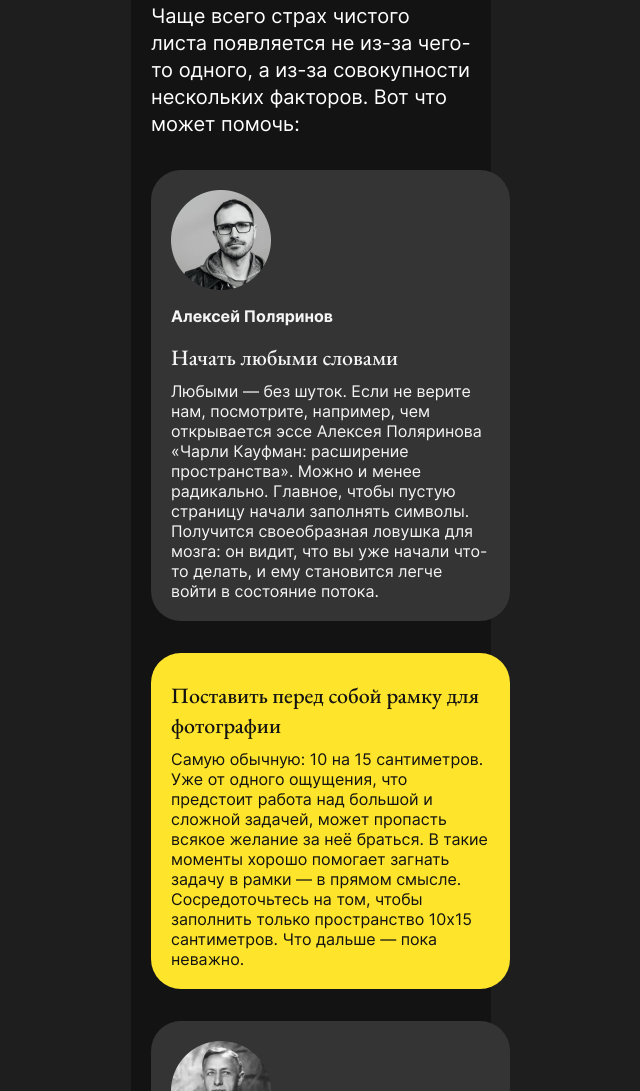
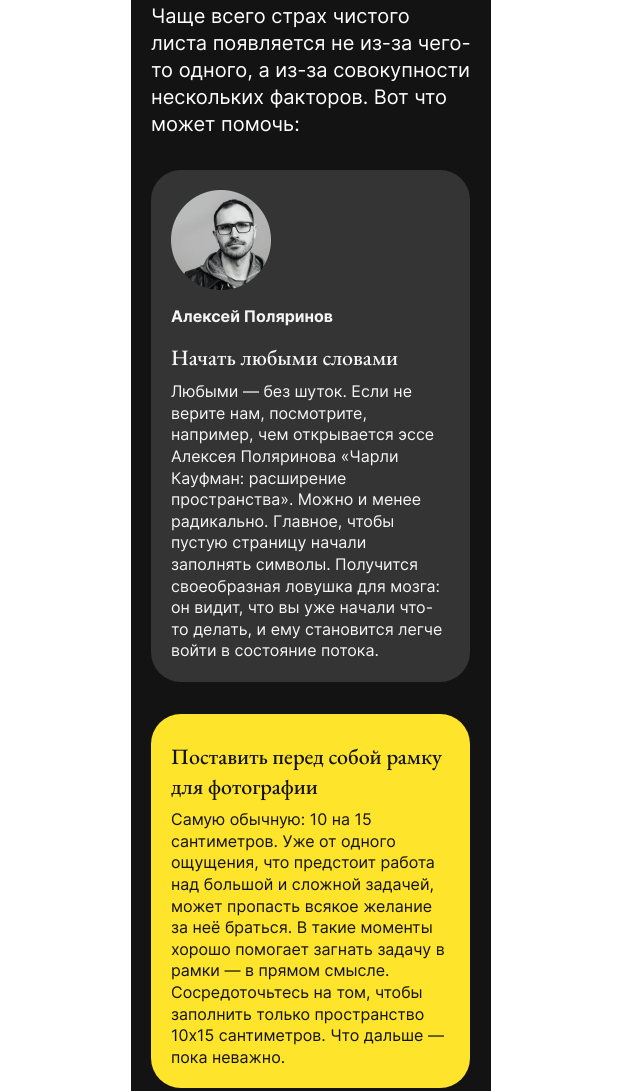
Before and after one commit to ButchCooligeKoncel/s-chistogo-lista, a plain HTML site: page index.html in a window 1280 px wide. Shown: the part 2384-3475 px from the top of the page, without its empty margins (329-969 px from the left). Drawn offline with Linux system fonts and the light colour scheme; files whose address does not match are found by name.

Commit message:
s-chistogo-lista-most-similar

```diff
--- a/styles/style.css
+++ b/styles/style.css
@@ -1,7 +1,7 @@
 body{
 
     margin: 0;
-    background-color:#1e1e1e;
+ /*   background-color:#1e1e1e; */
     font-family: Inter, sans-serif;
     font-weight: 400;
 }
@@ -188,6 +188,7 @@ list-style: none;
 }
 
 .card {
+    box-sizing: border-box;
     display: flex;
     width: 319px;
     padding: 20px;
@@ -239,7 +240,7 @@ width: 100px;
 
 
 .card_text {
-
+    line-height: 21.6px;
 }
 
 .reasons {
```
